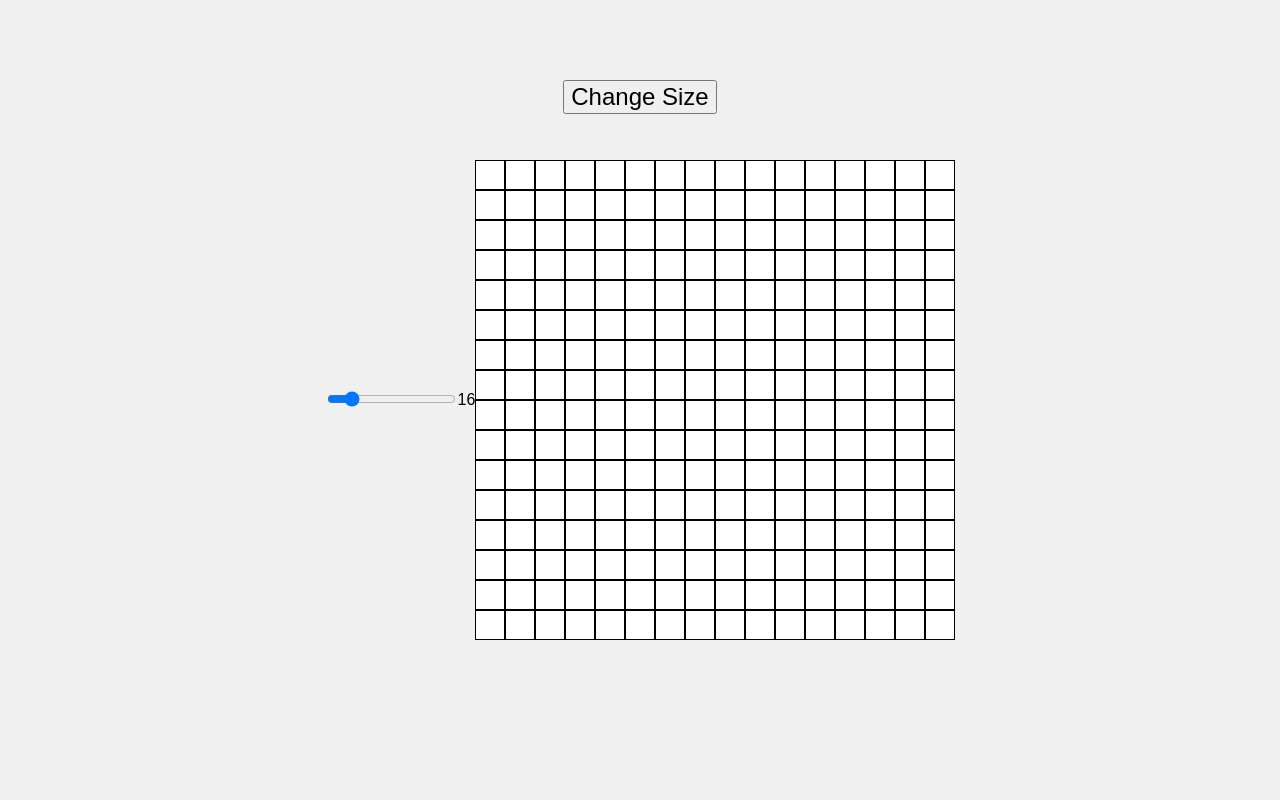
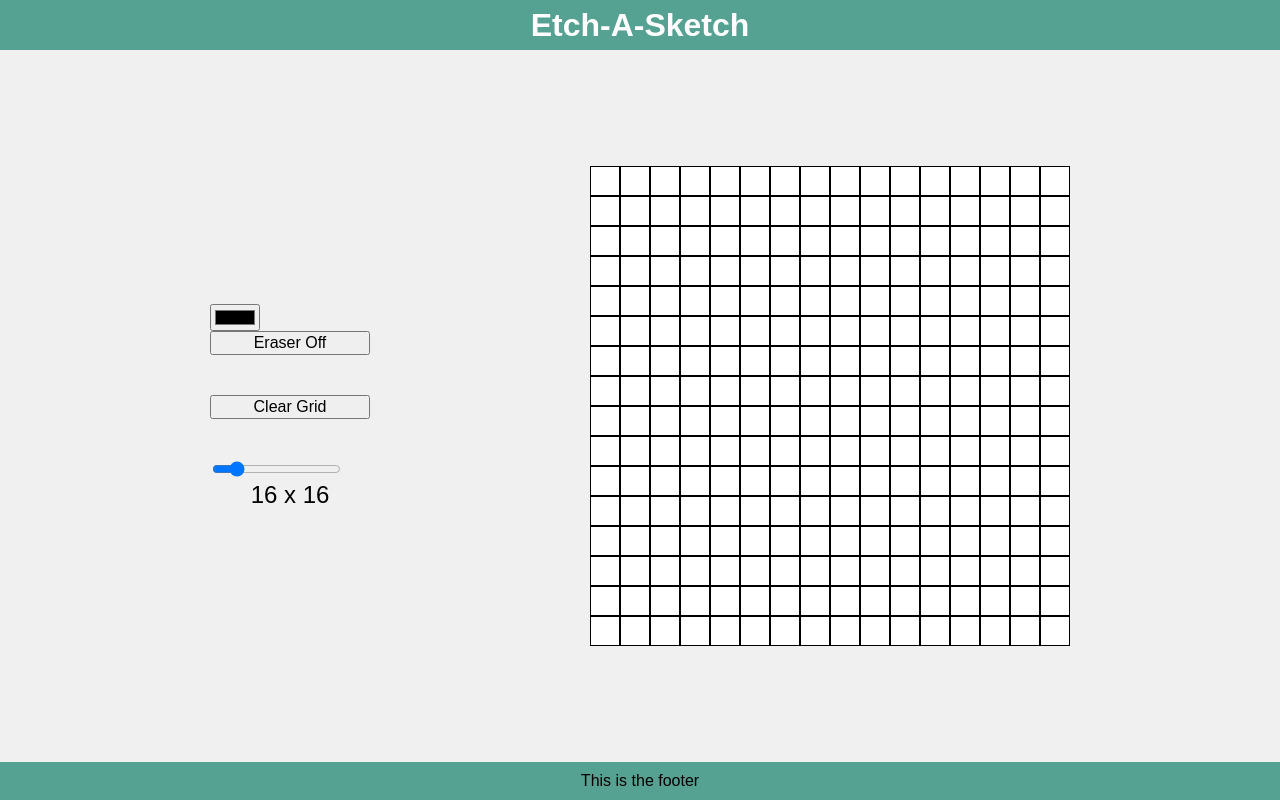
Before and after one commit to aolsen2001/etch-a-sketch-od, a plain HTML site: page index.html in a window 1280 px wide. Drawn offline with Linux system fonts and the light colour scheme.

Commit message:
Add buttons to enhance functionality, edit layout
Modified styling

```diff
--- a/etchasketch.js
+++ b/etchasketch.js
@@ -1,12 +1,14 @@
 const DEFAULT_COLOR = 'black';
 const DEFAULT_SIZE = 16;
 
-let color = DEFAULT_COLOR;
-let size = DEFAULT_SIZE;
-
+/**
+ * Create a new grid with the given size
+ *
+ * @param {number} size the size of the new grid
+ */
 function createGrid(size) {
-    const gridContainer = document.getElementById('grid-container');
-    gridContainer.innerHTML = ''; // Clear any existing grid
+    // remove exisiting grid
+    gridContainer.innerHTML = '';
 
     // define the size of each grid item
     const gridSize = 480;
@@ -17,7 +19,7 @@ function createGrid(size) {
     gridContainer.style.width = `${itemSize * size}px`;
     gridContainer.style.height = `${itemSize * size}px`;
 
-    // create the grid items
+    // create the grid items and append them to the gridContainer
     for (let i = 0; i < size * size; i++) {
         const div = document.createElement('div');
         div.classList.add('grid-item');
@@ -25,30 +27,82 @@ function createGrid(size) {
         div.style.width = `${itemSize}px`;
         div.style.height = `${itemSize}px`;
 
+        // allow for color to change on mouseenter
         div.addEventListener('mouseenter', (e) => {
             e.target.style.background = color;
         });
-        // div.addEventListener('mouseleave', (e) => {
-        //     e.target.style.background = "white";
-        // })
 
         gridContainer.appendChild(div);
     }
 }
 
-createGrid(16);
+function clearGrid () {
+    const tiles = gridContainer.children;
+    for (var i = 0; i < tiles.length; ++i) {
+        tiles[i].style.background = "white";
+    }
+}
 
-const sizeButton = document.getElementById('resize');
-const sizePrompt = document.getElementById('sizeprompt');
+/**
+ * Toggle the eraser on
+ */
+function setEraser () {
+    const tiles = gridContainer.children;
+    for (var i = 0; i < tiles.length; ++i) {
+        tiles[i].addEventListener('mouseenter', (e) => {
+            e.target.style.background = "white";
+        });
+    }
+}
+
+/**
+ * Toggle the eraser off
+ */
+function setBrush () {
+    const tiles = gridContainer.children;
+    for (var i = 0; i < tiles.length; ++i) {
+        tiles[i].addEventListener('mouseenter', (e) => {
+            e.target.style.background = color;
+        });
+    }
+}
+
+let color = DEFAULT_COLOR;
+let size = DEFAULT_SIZE;
+
+const gridContainer = document.getElementById('grid-container');
+const eraserToggle = document.getElementById('eraserToggle');
+const clearButton = document.getElementById('clearButton');
 const slider = document.getElementById("sizeSlider");
 var sliderText = document.getElementById("sliderText");
 
 // set slider to default size of 16
-slider.value = 16;
-sliderText.innerHTML = slider.value;
+slider.value = size;
+sliderText.innerHTML = ` ${size} x ${size}`;
+
+createGrid(size);
+
+clearButton.addEventListener("click", () => {
+    clearGrid();
+})
+
+var eraserOn = false;
+eraserToggle.addEventListener("click", () => {
+    if (eraserOn === false) {
+        setEraser();
+        eraserOn = true;
+        eraserToggle.textContent = 'Eraser On';
+    } else {
+        setBrush();
+        eraserOn = false;
+        eraserToggle.textContent = 'Eraser Off';
+    }
+})
+
 
 // update size based on slider
-slider.oninput = function() {
-  sliderText.innerHTML = this.value;
-  createGrid(this.value);
+slider.oninput = function () {
+    size = slider.value;
+    sliderText.innerHTML = ` ${size} x ${size}`;
+    createGrid(size);
 }
--- a/index.html
+++ b/index.html
@@ -9,11 +9,24 @@
 </head>
 
 <body>
-    <button class="sizebutton" id="resize">Change Size</button>
-    <div><input type="range" min="1" max="100" value="16" class="slider" id="sizeSlider"></div>
-    <div id="sliderText">num</div>
-    <div class="container" id="grid-container"></div>
+    <header>
+        <h1>Etch-A-Sketch</h1>
+    </header>
+    <div class="sitecontainer">
+        <div class="sidemenu">
+            <div><input type="color"></div>
+            <div><button type = "button" id="eraserToggle">Eraser Off</button></div>
+            <div><button type = "button" id="clearButton">Clear Grid</div>
+            <div><input type="range" min="1" max="100" value="16" class="slider" id="sizeSlider"></div>
+            <div id="sliderText"></div>
+        </div>
+        <div class="gridcontainer" id="grid-container"></div>
+    </div>
+    <footer>
+        This is the footer
+    </footer>
     <script src="etchasketch.js"></script>
+    <!--Image source:https://dev.to/madsstoumann/colors-are-math-how-they-match-and-how-to-build-a-color-picker-4ei8 -->
 </body>
 
 </html>
--- a/style.css
+++ b/style.css
@@ -1,17 +1,39 @@
 body {
     display: flex;
-    justify-content: center;
-    align-items: center;
+    flex-direction: column;
     height: 100vh;
     margin: 0;
     background-color: #f0f0f0;
     font-family: Arial, Helvetica, sans-serif;
 }
 
-.container {
+.sitecontainer {
+    display: flex;
+    flex-direction: row;
+    justify-content: space-between;
+    margin: auto;
+}
+
+header {
+    display: flex;
+    justify-content: center;
+    align-items: center;
+    background: #55a192;
+    height: 50px;
+}
+
+header>h1 {
+    font-size: 32px;
+    color: white;
+    margin: 5px;
+}
+
+.gridcontainer {
     display: flex;
     flex-wrap: wrap;
     box-sizing: border-box;
+    align-self: center;
+    margin-left: 200px;
     width: 480px;
     height: 480px;
 }
@@ -22,19 +44,29 @@ body {
     box-sizing: border-box;
 }
 
-.sizebutton {
-    font-size: 24px;
-    position: absolute;
-    top: 10%;
+.sidemenu {
+    display: flex;
+    flex-direction: column;
+    box-sizing: border-box;
+    justify-content: center;
+    align-content: center;
+    padding-right: 20px;
 }
 
-.sizeinput {
-    display: none;
-    position: absolute;
-    width: 100px;
-    top: 15%;
+#sliderText {
+    text-align: center;
+    font-size: 24px;
 }
 
-.slidecontainer {
+footer {
+    display: flex;
+    justify-content: center;
+    padding: 10px;
+    background-color: #55a192;
+}
 
+.sidemenu>div>button {
+    width: 160px;
+    margin-bottom: 40px;
+    font-size: 16px;
 }
```
Also changed, not shown: img/colors.jpg (added).
